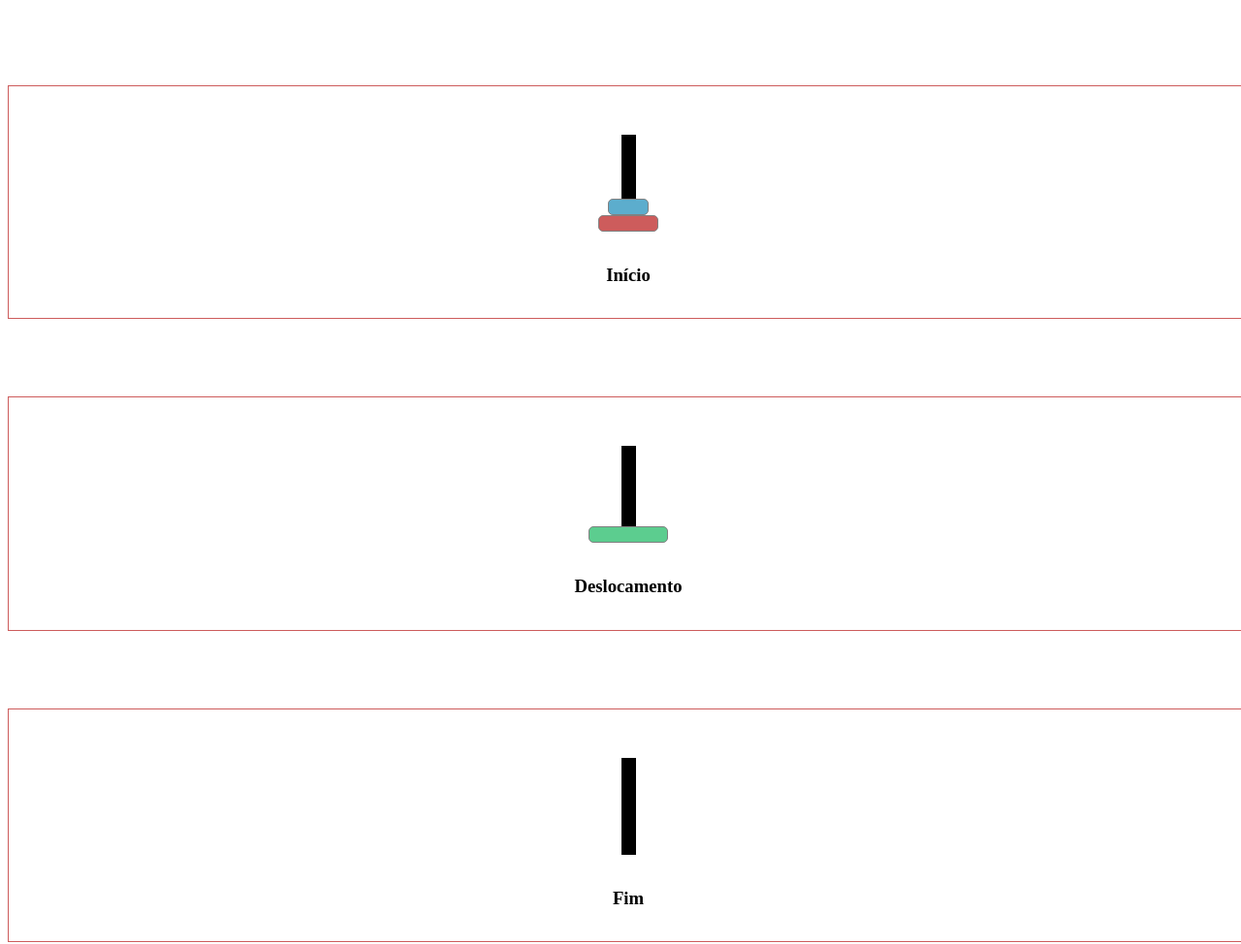
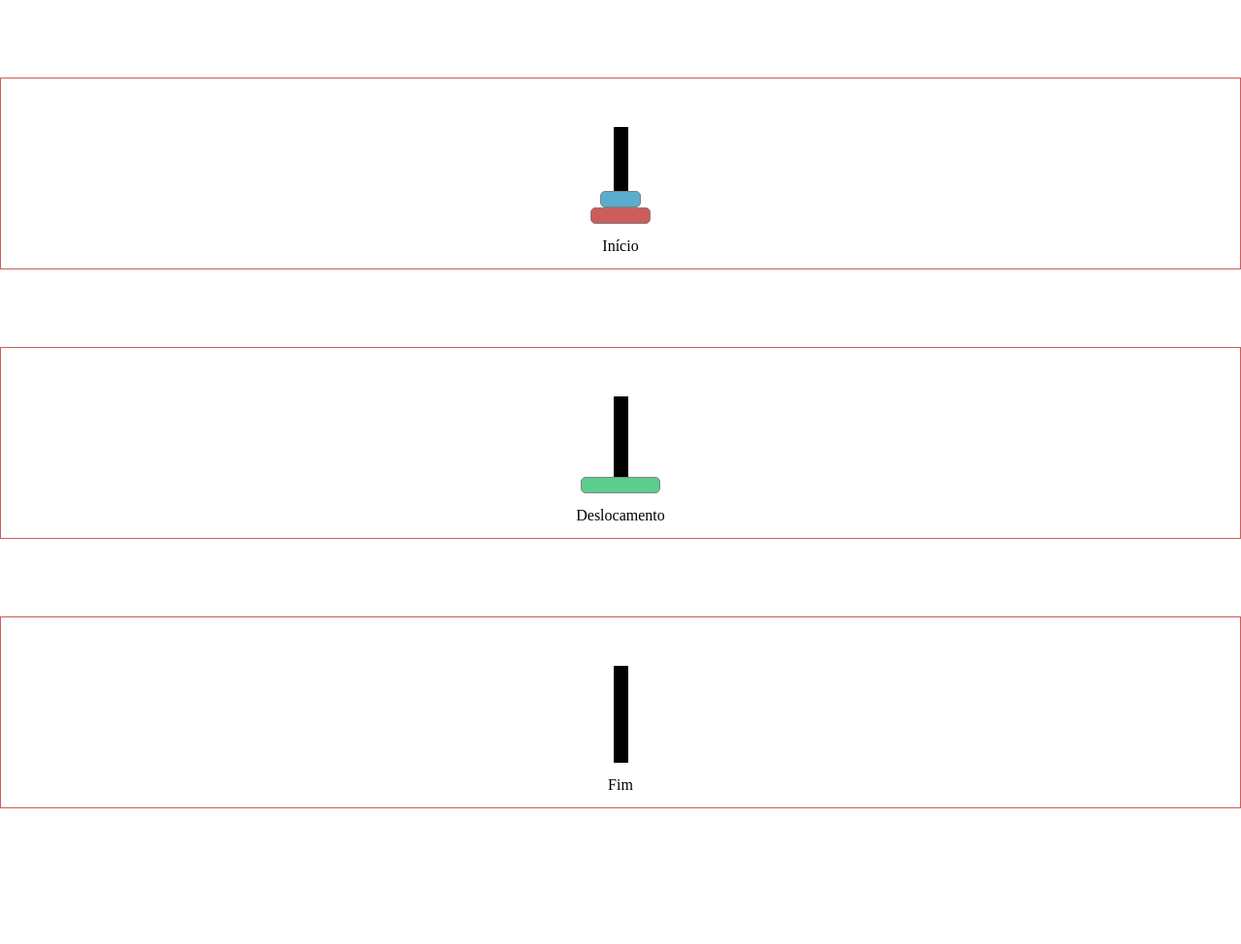
Before and after one commit to Kenzie-Academy-Brasil-Developers/entrega-torre-de-hanoi-sprint-5-emanuelz-martins, a plain HTML site: page index.html in a window 1280 px wide. Shown: the whole page at 97% size. After the commit the page ends 834 px from the top, so only its background shows below. Drawn offline with Linux system fonts and the light colour scheme; files that its build step writes are made by us from their sources.

Commit message:
correçao de rotas + tabulaçao de html

```diff
--- a/index.html
+++ b/index.html
@@ -4,7 +4,8 @@
         <meta charset="UTF-8">
         <meta http-equiv="X-UA-Compatible" content="IE=edge">
         <meta name="viewport" content="width=device-width, initial-scale=1.0">
-    <link rel="stylesheet" href="style.css">
+        <link rel="stylesheet" href="./styles/reset.css">
+        <link rel="stylesheet" href="./styles/style.css">
         <title>Document</title>
     </head>
     <body>
@@ -47,8 +48,6 @@
                         <h3>Fim</h3>
                     </div>
                 </section>
-
-
             </section>
             <section>
                 <!-- disco selecionado possibilidade de disco selecionado-->
@@ -57,8 +56,6 @@
                 <!-- anúncio vitória -->
             </section>
         </main>
-    <script href="">
-
-    </script>
+        <script src="./src/scripts.js"></script>
     </body>
 </html>
```
Lines whose indentation alone changed are shown as unchanged.
